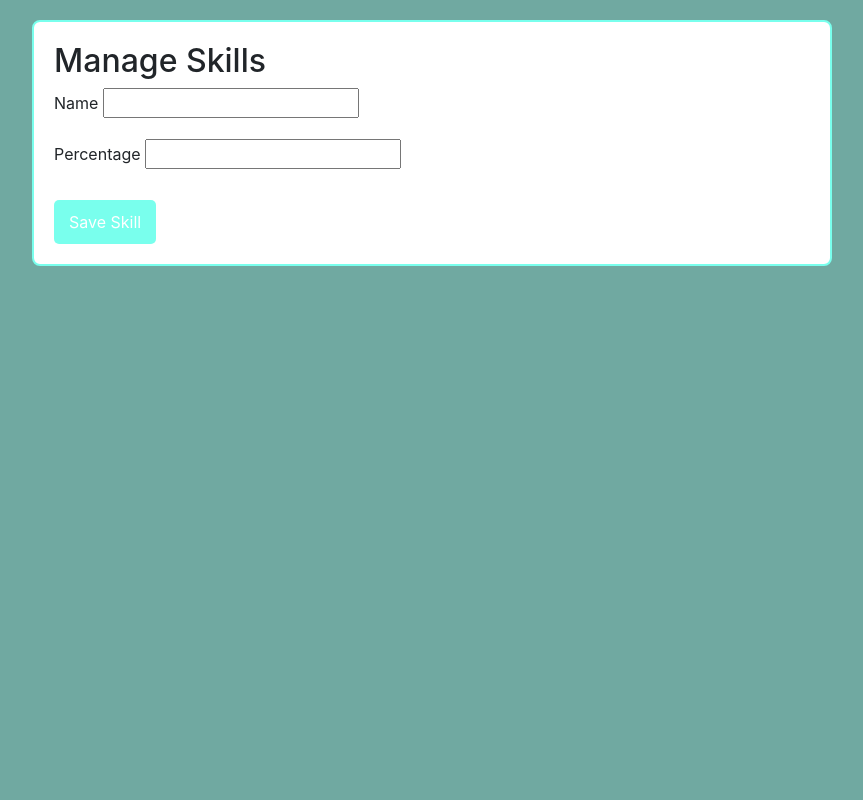
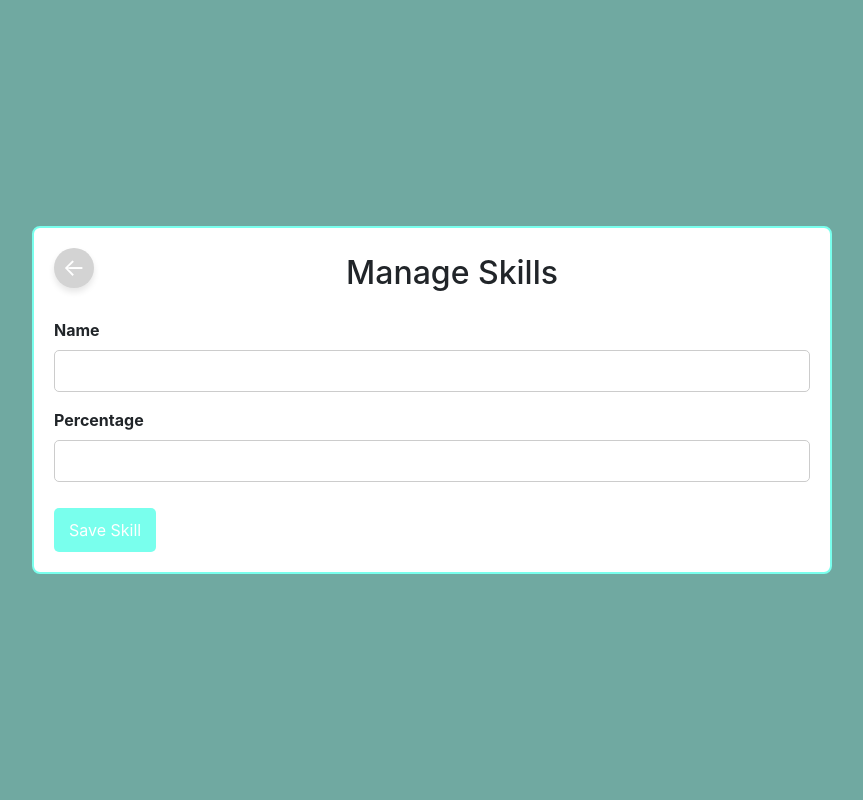
Before and after one commit to Vimmi05/Peerfluence, a Django app: page /User/manage-skills/ in a window 1280 px wide. Shown: the whole page, without its empty margins (208-1071 px from the left). Run offline with Django 4.2, Linux system fonts and the light colour scheme; some libraries are stand-ins or nearby versions.

Commit message:
Changed UI for manage_skills

```diff
--- a/User/templates/User/manage_skills.html
+++ b/User/templates/User/manage_skills.html
@@ -8,18 +8,62 @@
     <!-- Bootstrap CSS -->
     <link rel="stylesheet" href="https://stackpath.bootstrapcdn.com/bootstrap/4.5.2/css/bootstrap.min.css">
     <style>
+        /* General Styles */
         body {
-            margin-top: 20px;
+            margin: 0;
+            padding: 0;
+            height: 100vh;
             background: #70A9A1;
+            display: flex;
+            justify-content: center;
+            align-items: center;
         }
         .container {
             max-width: 800px;
-            margin: auto;
             padding: 20px;
             border: 2px solid #79ffed;
             border-radius: 8px;
             background-color: #fff;
+            width: 100%;
         }
+
+        /* Back Button Styles */
+        .back-btn {
+            margin-bottom: 10px;
+            width: 40px;
+            height: 40px;
+            border-radius: 50%;
+            background-color: lightgray;
+            color: white;
+            display: flex;
+            justify-content: center;
+            align-items: center;
+            font-size: 24px;
+            text-decoration: none;
+            line-height: 1;
+            box-shadow: 0 4px 6px rgba(0, 0, 0, 0.1);
+        }
+        .back-btn:hover {
+            background-color: #b0b0b0;
+            color: white;
+            text-decoration: none;
+        }
+
+        /* Header Container */
+        .header-container {
+            display: flex;
+            justify-content: space-between;
+            align-items: center;
+            margin-bottom: 20px;
+        }
+
+        .header-container h2 {
+            flex-grow: 1;
+            text-align: center;
+            margin: 0;
+        }
+
+        /* Button Styles */
         .btn {
             background-color: #79ffed;
             border: none;
@@ -32,25 +76,48 @@
         .btn:hover {
             background-color: #67d2c9;
         }
+
+        /* Form Field Styles */
+        .form-group label {
+            font-weight: bold;
+        }
+
+        .form-group input, .form-group select {
+            width: 100%;
+            padding: 8px;
+            border-radius: 5px;
+            border: 1px solid #ccc;
+        }
     </style>
 </head>
 <body>
 
 <div class="container">
-    <h2>Manage Skills</h2>
+    <!-- Header with back button and title -->
+    <div class="header-container">
+        <a href="{% url 'profile' %}" class="back-btn">
+            &larr;
+        </a>
+        <h2>Manage Skills</h2>
+    </div>
+
+    <!-- Skill Management Form -->
     <form method="post">
         {% csrf_token %}
 
+        <!-- Skill Name Field -->
         <div class="form-group">
             <label for="{{ form.name.id_for_label }}">{{ form.name.label }}</label>
-            {{ form.name }}  <!-- Render the form field -->
+            {{ form.name }}  <!-- Render the skill name field -->
         </div>
 
+        <!-- Skill Percentage Field -->
         <div class="form-group">
             <label for="{{ form.percentage.id_for_label }}">{{ form.percentage.label }}</label>
-            {{ form.percentage }}  <!-- Render the form field -->
+            {{ form.percentage }}  <!-- Render the skill percentage field -->
         </div>
 
+        <!-- Save Button -->
         <button type="submit" class="btn">Save Skill</button>
     </form>
 </div>
```
Also changed, not shown: db.sqlite3.
